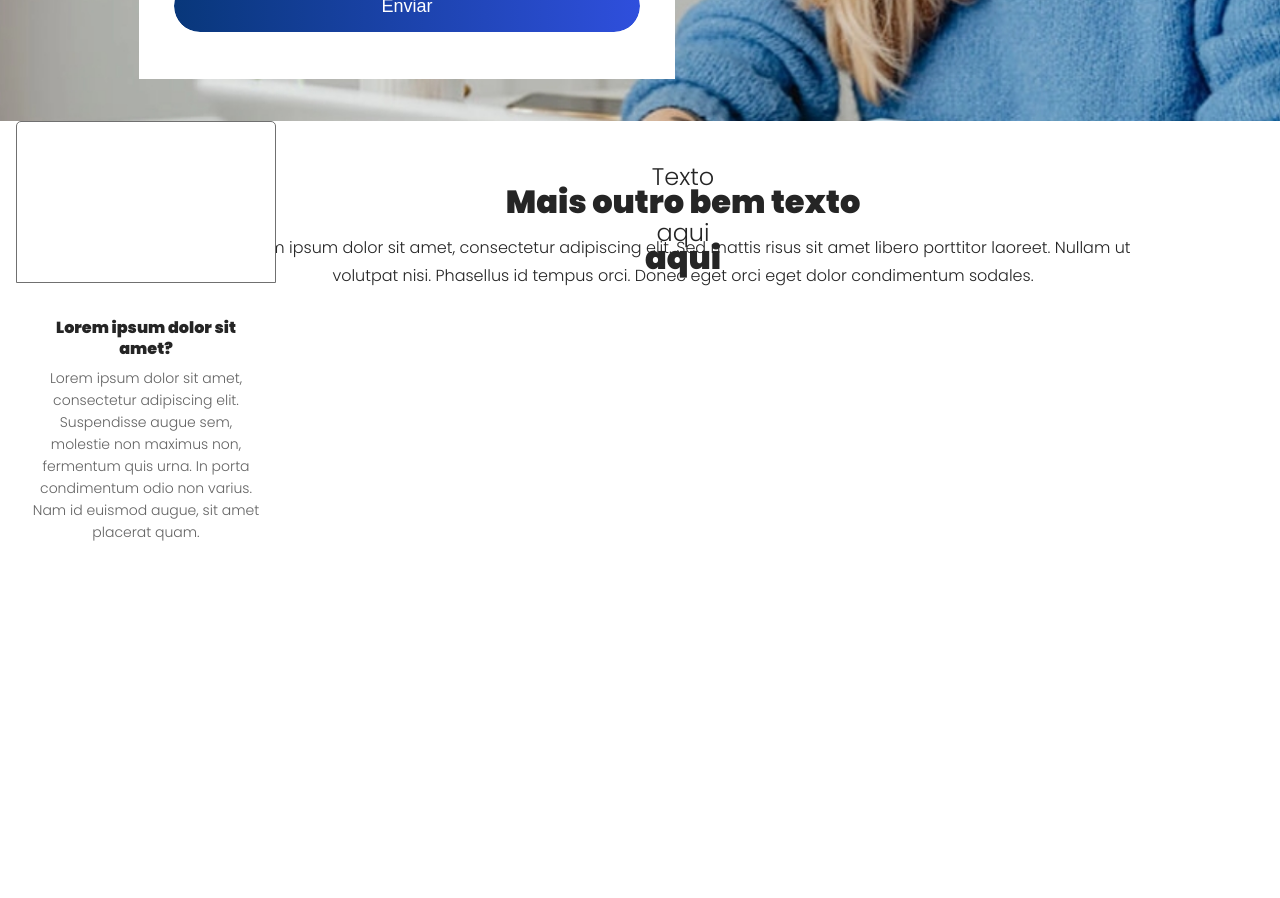
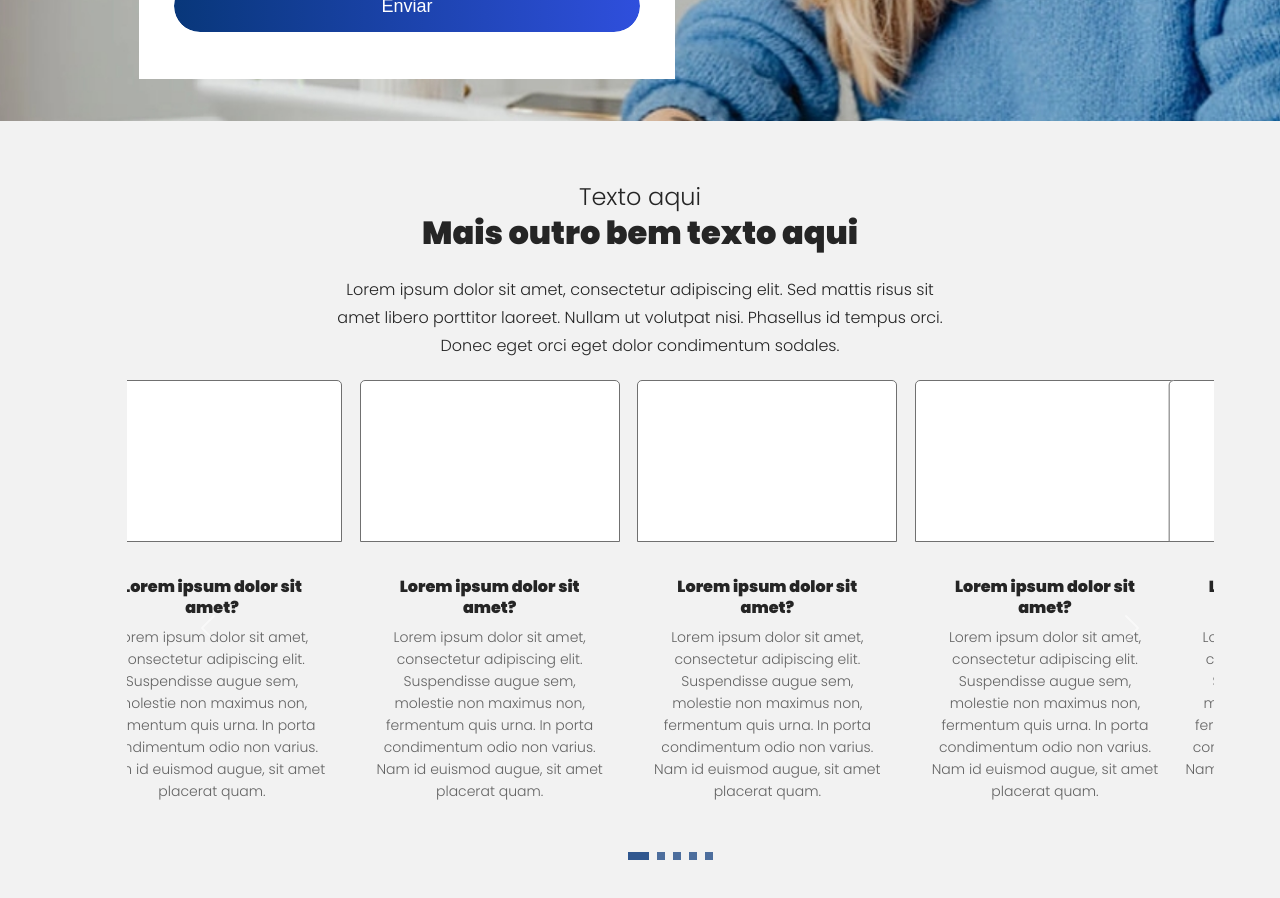
Before and after one commit to Jana-SI/Landing_Page_WD, a Nuxt app: page / in a window 1280 px wide. Shown: the part 400-1298 px from the top of the page. Before the commit the page ends 975 px from the top, so only its background shows below. Built offline with nearby package versions, Linux system fonts and the light colour scheme.

Commit message:
carrossel funcionando

```diff
--- /dev/null
+++ b/app/assets/css/card.css
@@ -0,0 +1,35 @@
+
+.card{
+    width: 260px;
+    background-color: transparent;
+    border: none;
+    margin-left: 16px;
+    margin-bottom: 42px;
+}
+
+.retangulo {
+  width: 260px;
+  height: 162px;
+  background-color: #ffffff;
+  border: 1px solid #707070;
+}
+
+.titulo-card {
+  text-align: center;
+  font-family: 'Poppins', sans-serif;
+  font-weight: bold;
+  font-size: 16px;
+  line-height: 21px;
+  color: #252525;
+  margin-top: 18px; /* ajuste conforme necessário */
+}
+
+.text-card {
+  text-align: center;
+  font-family: 'Poppins', sans-serif;
+  font-weight: 400;
+  font-size: 14px;
+  line-height: 22px;
+  color: #636363;
+  margin-top: 8px;
+}
--- a/app/assets/css/input.css
+++ b/app/assets/css/input.css
@@ -1,6 +1,8 @@
 .form-floating > .form-control:placeholder-shown:not(:focus) ~ label {
   transform: none;
   opacity: 0.65;
+  color: black;
+  opacity: 1 !important;
 }
 
 .form-floating > .form-control:focus ~ label,
@@ -16,7 +18,7 @@
 }
 
 .custom-input {
-  background: #F8F8F8 0% 0% no-repeat padding-box;
+  background: #F8F8F8;
   border: 1px solid #D0D0D0;
   border-radius: 35px;
   opacity: 1;
@@ -27,10 +29,16 @@
 }
 
 .form-floating label::after {
-  background: #F8F8F8 0% 0% no-repeat padding-box;
+  background: #F8F8F8 ;
   color: black;
-  opacity: 1;
+  opacity: 1 !important;
 }
+
+/* Remove o fundo branco quando o campo NÃO está focado */
+.form-floating .form-control:not(:focus) ~ label::after {
+  background: transparent;
+}
+
 
 /* Corrige o label flutuante para acompanhar o novo formato */
 /* .form-floating > .form-control:focus ~ label,
--- a/app/assets/css/pagecontainer.css
+++ b/app/assets/css/pagecontainer.css
@@ -1,10 +1,9 @@
+section{
+    background-color: #F2F2F2;
+}
+
 .pre-titulo {
-
-    position: absolute;
-    top: 549px;
-    left: 622px;
-    width: 122px;
-    height: 33px;
+    margin-bottom: -20px !important;
 
     text-align: center;
     font-family: 'Poppins', sans-serif;
@@ -18,12 +17,7 @@
 }
 
 .titulo {
-
-    position: absolute;
-    top: 574px;
-    left: 465px;
-    width: 436px;
-    height: 45px;
+    margin-top: -20px !important;
 
     text-align: center;
     font-family: 'Poppins', sans-serif;
@@ -36,13 +30,8 @@
 }
 
 .texto {
-
-  position: absolute;
-  top: 634px;
-  left: 231px;
-  width: 904px;
-  height: 67px;
-
+margin-top: 15px !important;
+margin-bottom: 20px !important;
   text-align: center;
   font-family: 'Poppins', sans-serif;
   font-weight: 400;
@@ -53,3 +42,31 @@
   opacity: 1;
 
 }
+
+.custom-indicators {
+  display: flex;
+  justify-content: center;
+  margin-top: 1rem;
+  gap: 0.5rem;
+}
+
+.indicator-block {
+  height: 8px;
+  width: 8px;
+  background-color: #08377A;
+  opacity: 0.7;
+  cursor: pointer;
+  transition: all 0.3s ease;
+}
+
+.indicator-block.active {
+  height: 8px;
+  width: 39px;
+  background-color: #08377A;
+}
+
+.col-md-10{
+    margin-left: 139px !important;
+    margin-bottom: 139px !important;
+    padding: 0 !important;
+}
--- a/app/components/Card/index.vue
+++ b/app/components/Card/index.vue
@@ -9,40 +9,3 @@
         </div>
     </div>
 </template>
-
-<style escoped>
-.card{
-    width: 260px;
-    background-color: transparent;
-    border: none;
-    margin-left: 16px;
-}
-
-.retangulo {
-  width: 260px;
-  height: 162px;
-  background-color: #ffffff;
-  border: 1px solid #707070;
-}
-
-.titulo-card {
-  text-align: center;
-  font-family: 'Poppins', sans-serif;
-  font-weight: bold;
-  font-size: 16px;
-  line-height: 21px;
-  color: #252525;
-  margin-top: 18px; /* ajuste conforme necessário */
-}
-
-.text-card {
-  text-align: center;
-  font-family: 'Poppins', sans-serif;
-  font-weight: 400;
-  font-size: 14px;
-  line-height: 22px;
-  color: #636363;
-  margin-top: 8px;
-}
-
-</style>
--- a/app/components/PageContainer/index.vue
+++ b/app/components/PageContainer/index.vue
@@ -1,23 +1,85 @@
 <template>
-    <section></section>
+    <section class="py-5">
         <div class="container-fluid text-center">
             <div class="row">
-            <!-- Bloco de texto principal -->
                 <div class="col-md-6 offset-md-3">
-                <p class="pre-titulo">Texto aqui</p>
-                <p class="titulo">Mais outro bem texto aqui</p>
+                    <h2 class="pre-titulo">Texto aqui</h2>
+                    <h1 class="titulo">Mais outro bem texto aqui</h1>
                     <p class="texto">
-                    Lorem ipsum dolor sit amet, consectetur adipiscing elit. Sed mattis risus sit amet libero porttitor
-                    laoreet. Nullam ut volutpat nisi. Phasellus id tempus orci. Donec eget orci eget dolor condimentum
-                    sodales.
+                        Lorem ipsum dolor sit amet, consectetur adipiscing elit. Sed mattis risus sit amet libero porttitor laoreet. Nullam ut volutpat nisi. Phasellus id tempus orci. Donec eget orci eget dolor condimentum sodales.
                     </p>
                 </div>
             </div>
+
             <div class="row">
-            <!-- Card + bloco inferior -->
-            <div class="col-12 col-md-4 col-lg-4 order-lg-2">
+                <div class="col-md-10 offset-md-1">
+                    <div id="cardCarousel" class="carousel slide" data-bs-ride="carousel">
+                        <div class="carousel-inner">
+                            <div v-for="(group, index) in groupedCards" :key="index"
+                                :class="['carousel-item', index === 0 ? 'active' : '']">
+                                <div class="row">
+                                    <div v-for="card in group" :key="card" class="col-12 col-md-6 col-lg-3">
                                         <Card />
                                     </div>
                                 </div>
                             </div>
+                        </div>
+
+                        <!-- Controles -->
+                        <button class="carousel-control-prev" type="button" data-bs-target="#cardCarousel"
+                            data-bs-slide="prev">
+                            <span class="carousel-control-prev-icon" aria-hidden="true"></span>
+                            <span class="visually-hidden">Anterior</span>
+                        </button>
+                        <button class="carousel-control-next" type="button" data-bs-target="#cardCarousel"
+                            data-bs-slide="next">
+                            <span class="carousel-control-next-icon" aria-hidden="true"></span>
+                            <span class="visually-hidden">Próximo</span>
+                        </button>
+
+                        <div class="carousel-indicators custom-indicators">
+                            <span v-for="(group, index) in groupedCards" :key="index"
+                                :class="['indicator-block', index === activeIndex ? 'active' : '']"
+                                @click="goToSlide(index)"></span>
+                        </div>
+                    </div>
+                </div>
+            </div>
+        </div>
+    </section>
 </template>
+
+<script setup>
+import { ref, onMounted } from 'vue'
+
+const totalCards = 20
+const cards = Array.from({ length: totalCards }, (_, i) => i + 1)
+const groupedCards = []
+for (let i = 0; i < cards.length; i += 4) {
+  groupedCards.push(cards.slice(i, i + 4))
+}
+
+const activeIndex = ref(0)
+let bsCarousel = null
+
+function goToSlide(index) {
+  if (bsCarousel) {
+    bsCarousel.to(index)
+  }
+}
+
+onMounted(() => {
+  const carouselEl = document.getElementById('cardCarousel')
+  if (carouselEl) {
+    bsCarousel = new bootstrap.Carousel(carouselEl, {
+      interval: false,
+      ride: false,
+    })
+
+    // Escuta a transição e atualiza o indicador
+    carouselEl.addEventListener('slid.bs.carousel', (event) => {
+      activeIndex.value = event.to
+    })
+  }
+})
+</script>
--- a/nuxt.config.ts
+++ b/nuxt.config.ts
@@ -10,6 +10,7 @@ export default defineNuxtConfig({
     "@/assets/css/input.css",
     "@/assets/css/button.css",
     "@/assets/css/pagecontainer.css",
+    "@/assets/css/card.css",
   ],
   app: {
     head: {
@@ -25,7 +26,7 @@ export default defineNuxtConfig({
   modules: ["@nuxtjs/google-fonts"],
   googleFonts: {
     families: {
-      Poppins: [300, 900], // Inclui os pesos usados
+      Poppins: [300, 900],
     },
   },
 });
```
Lines whose indentation alone changed are shown as unchanged.
